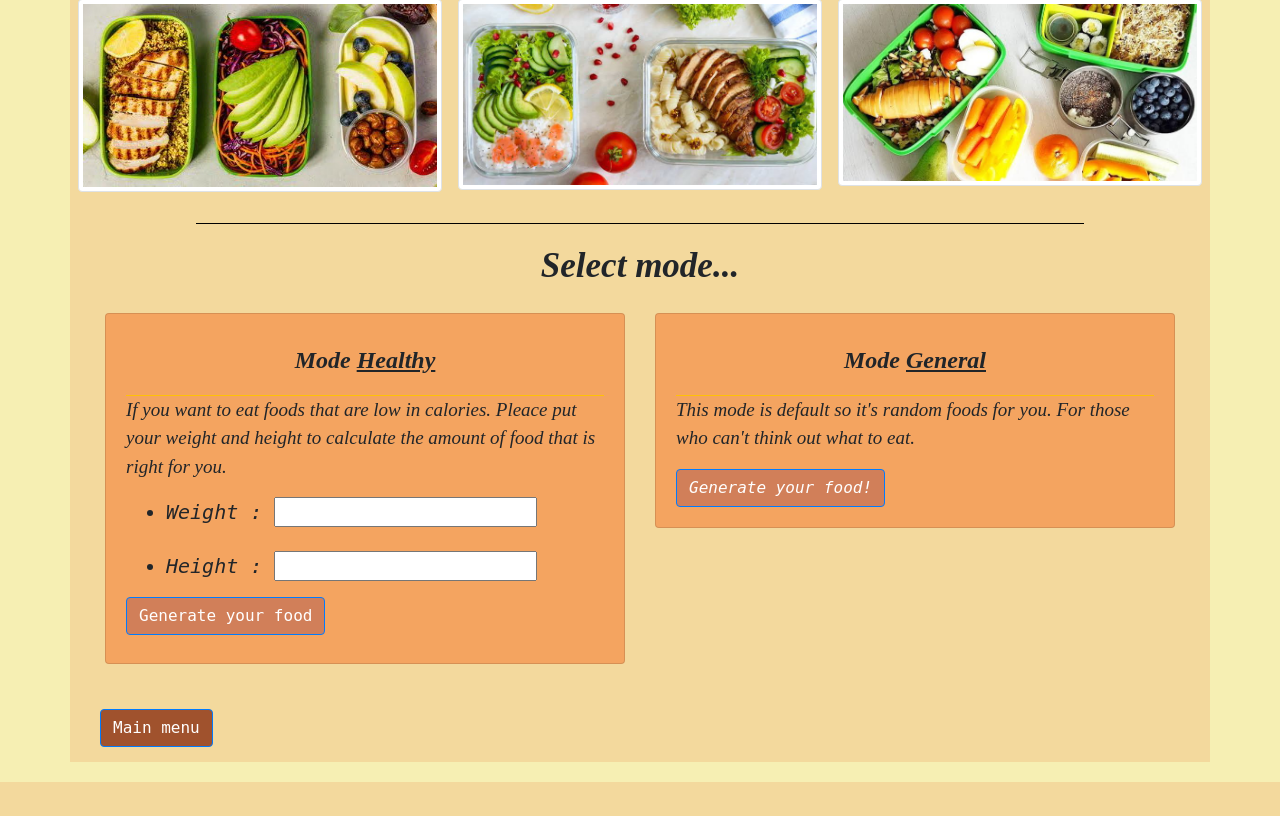
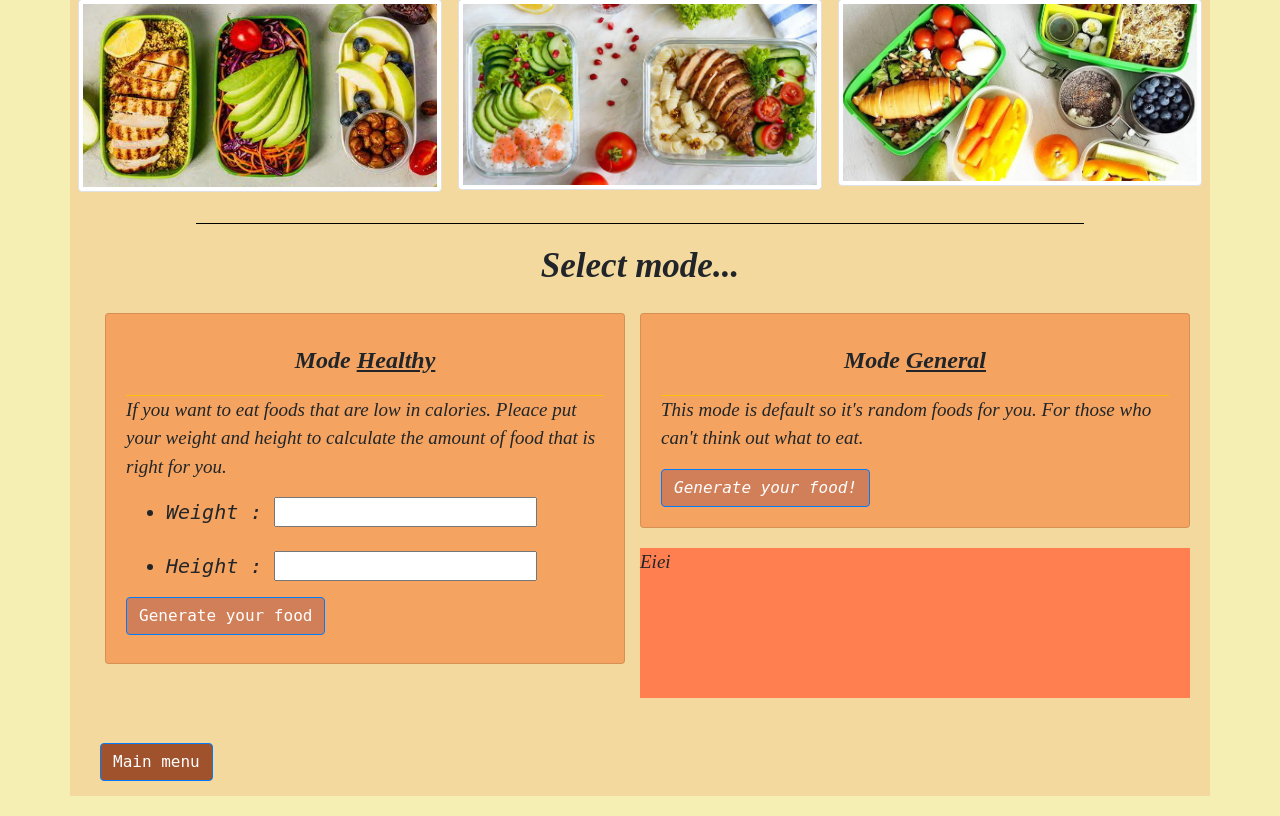
Before and after one commit to it62070188/projectPsit, a Python web app: template projectPsit/templates/lunch.html in a window 1280 px wide. Shown: the part 937-1753 px from the top of the page. Before the commit the page ends 1719 px from the top, so only its background shows below. Run offline with Jinja, Linux system fonts and the light colour scheme; the template is opened without the code that fills it, so the values that code supplies are empty.

Commit message:
add display layer

```diff
--- a/projectPsit/templates/lunch.html
+++ b/projectPsit/templates/lunch.html
@@ -103,14 +103,14 @@
                                                 maxlength="40" /><br /></li>
                                     </ul>
                                     <input class="btn btn-primary" type="button" value="Generate your food"
-                                        onclick="useifelseif()" style="background: #d17f59;"/>
+                                        onclick="useifelseif()" style="background: #d17f59;" />
                                     <span id="show3"></span>
                                 </form>
                         </div>
                     </div>
                 </div>
-
                 <div class="col-md-6" style="font-family: serif; font-style: italic; font-size: 19px;">
+                    <div class="row">
                         <div class="card" style="background-color: sandybrown;">
                             <div class="card-body">
                                 <div class="card-header bg-transparent border-warning">
@@ -127,9 +127,14 @@
                                     For those who can't think out what to eat.
                                 </p>
                                 <a href="https://projectpsit2019.web.app/lunch.html" class="btn btn-primary"
-                                style="background-color: rgb(209, 127, 89); font-family: monospace;">Generate your food!
+                                    style="background-color: rgb(209, 127, 89); font-family: monospace;">Generate your
+                                    food!
                                 </a>
                             </div>
+                        </div>
+                    </div>
+                    <div class="row" style="width: 550px; height: 150px; background: coral; margin-top: 20px;">
+                        Eiei
                     </div>
                 </div>
             </div>
```
Also changed, not shown: projectPsit/templates/breakfast.html (+8 -3 lines), projectPsit/templates/dinner.html (+7 -1 lines). Lines whose indentation alone changed are shown as unchanged.
